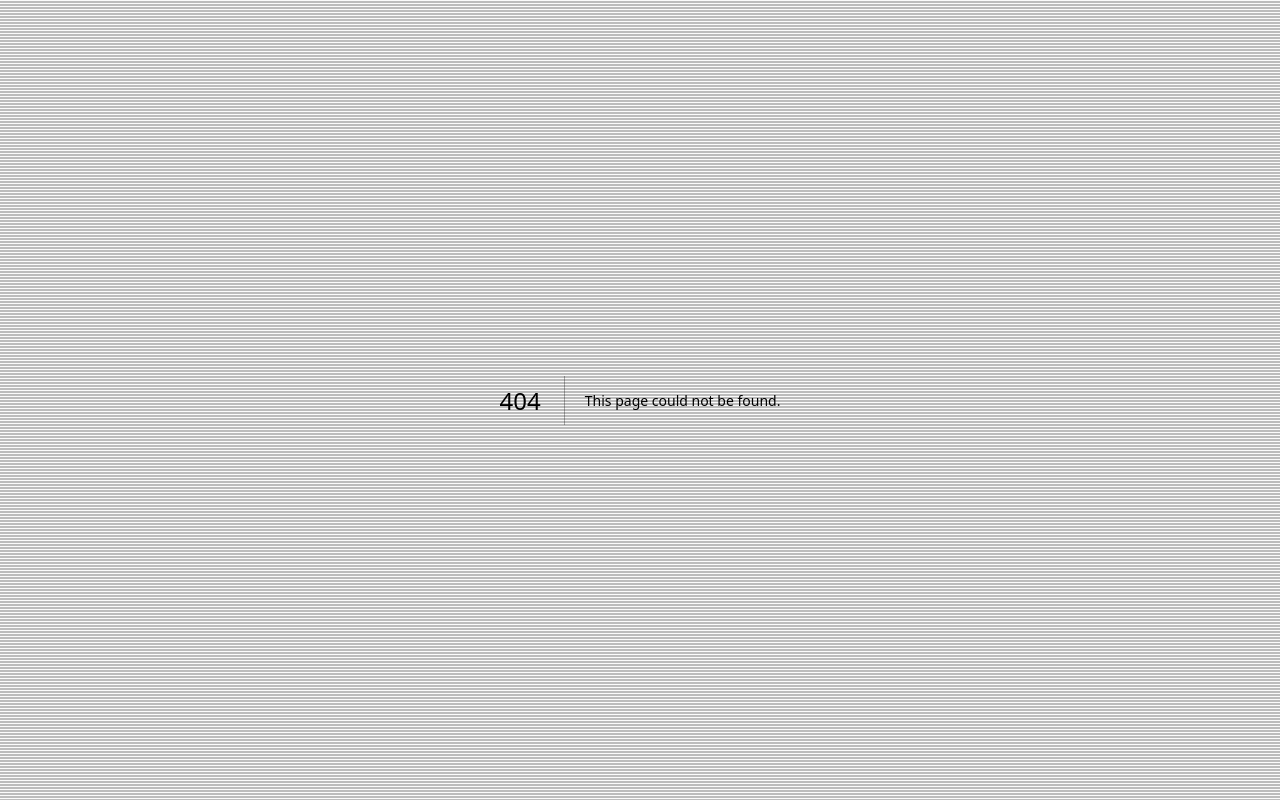
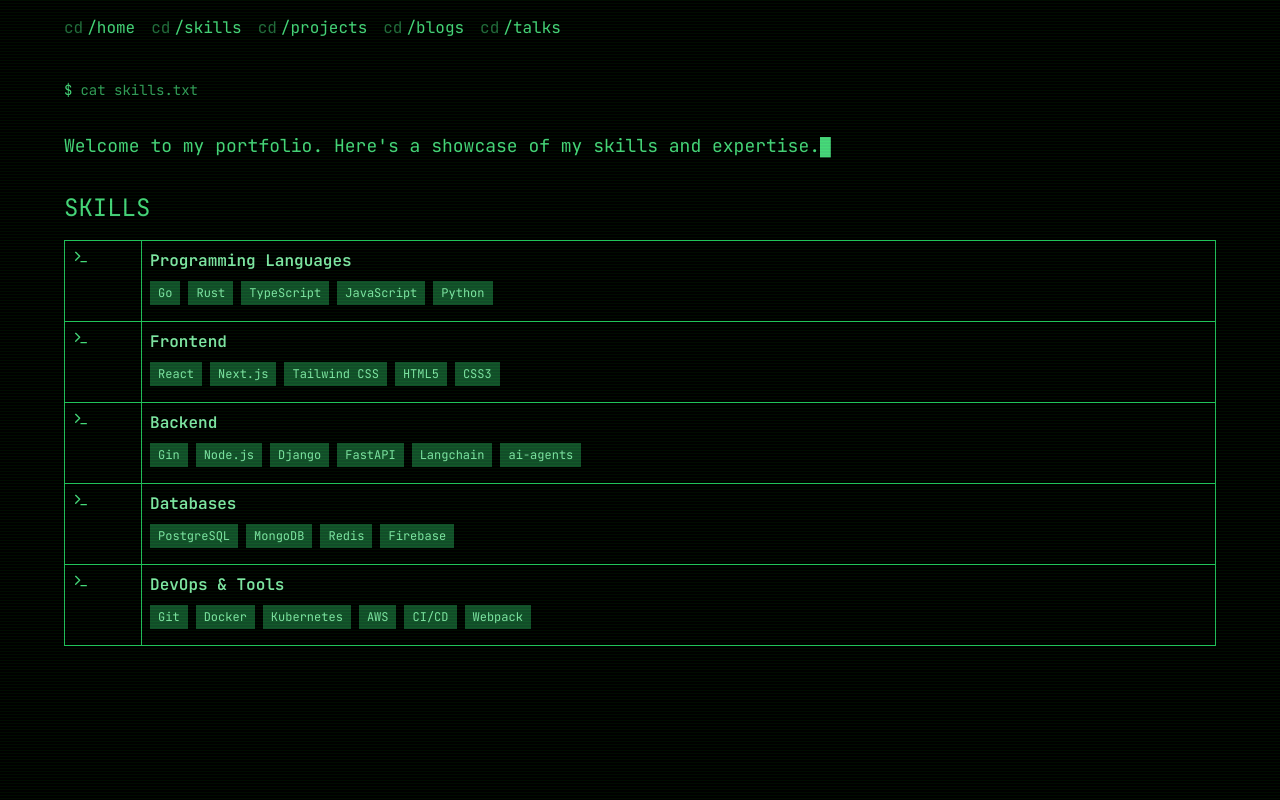
Before and after one commit to pratik-codes/Portfolios, a Next.js app: page /skills in a window 1280 px wide. Before the commit this address had no page. Built offline with nearby package versions, Linux system fonts and the light colour scheme.

Commit message:
added skills section

```diff
--- a/app/components/home/hero.tsx
+++ b/app/components/home/hero.tsx
@@ -29,7 +29,7 @@
   }, []);
 
   return (
-    <div className="text-green-500 font-mono flex justify-center max-w-6xl  mx-auto min-h-screen p-4">
+    <div className="text-green-500 font-mono flex justify-center max-w-6xl  mx-auto min-h-full p-4">
       <div className="mt-6 w-full">
         <div className="mb-4 flex items-center space-x-2 text-sm">
           <span className="text-green-400">$</span>
@@ -53,7 +53,8 @@
             <h1 className="text-2xl mt-4">
               {typedGreeting}
               <span
-                className={cursorVisible ? "opacity-100 ml-1" : "opacity-0"}>
+                className={cursorVisible ? "opacity-100 ml-1" : "opacity-0"}
+              >
                 █
               </span>
             </h1>
@@ -65,19 +66,20 @@
                     <Link
                       target="_blank"
                       href="https://x.com/pratikcodes_"
-                      className="hover:text-green-400 hover:underline">
+                      className="hover:text-green-400 hover:underline"
+                    >
                       {PortfolioData.contact.twitter}
                     </Link>
                     ]
                   </p>
                   <p>[discord: {PortfolioData.contact.discord}]</p>
                   <p>
-                    [github:
-                      {" "}
+                    [github:{" "}
                     <Link
                       target="_blank"
                       href="https://github.com/pratik-codes/"
-                      className="hover:text-green-400 hover:underline">
+                      className="hover:text-green-400 hover:underline"
+                    >
                       {PortfolioData.contact.github}]
                     </Link>
                   </p>
@@ -86,7 +88,8 @@
                     <Link
                       target="_blank"
                       href="mailto:example@domain.com"
-                      className="hover:text-green-400 hover:underline">
+                      className="hover:text-green-400 hover:underline"
+                    >
                       {PortfolioData.contact.email}
                     </Link>
                     ]
--- a/app/components/navbar.tsx
+++ b/app/components/navbar.tsx
@@ -10,6 +10,9 @@
           <NavItem href="/home" blank={false}>
             home
           </NavItem>
+          <NavItem href="/skills" blank={false}>
+            skills
+          </NavItem>
           <NavItem href="/projects" blank={false}>
             projects
           </NavItem>
@@ -18,9 +21,6 @@
           </NavItem>
           <NavItem href="talks" blank={false}>
             talks
-          </NavItem>
-          <NavItem href="https://cool.tiwaripratik.com/" blank={false}>
-            cool mode
           </NavItem>
         </div>
       </div>
--- a/app/globals.css
+++ b/app/globals.css
@@ -9,7 +9,7 @@
 
 @media (prefers-color-scheme: dark) {
   :root {
-    --background: #0a0a0a;
+    --background: #000000;
     --foreground: #ededed;
   }
 }
@@ -18,7 +18,7 @@
   color: var(--foreground);
   font-family: "JetBrains Mono", monospace;
   /*background: black;*/
-  background: #111;
+  background: #000000;
   overflow: auto;
 }
 
@@ -29,7 +29,11 @@
   left: 0;
   width: 100%;
   height: 100%;
-  background: linear-gradient(rgba(18, 16, 16, 0) 50%, rgba(0, 0, 0, 0.25) 50%);
+  background: linear-gradient(
+    to bottom,
+    rgba(0, 255, 0, 0.05) 50%,
+    rgba(0, 0, 0, 0.05) 50%
+  );
   background-size: 100% 3px;
   pointer-events: none;
   z-index: 10;
--- /dev/null
+++ b/app/skills/page.tsx
@@ -0,0 +1,122 @@
+"use client";
+
+import { Terminal } from "lucide-react";
+import Navbar from "../components/navbar";
+import { useEffect, useState } from "react";
+
+type Skill = {
+  category: string;
+  items: string[];
+};
+
+const skills: Skill[] = [
+  {
+    category: "Programming Languages",
+    items: ["Go", "Rust", "TypeScript", "JavaScript", "Python"],
+  },
+  {
+    category: "Frontend",
+    items: ["React", "Next.js", "Tailwind CSS", "HTML5", "CSS3"],
+  },
+  {
+    category: "Backend",
+    items: ["Gin", "Node.js", "Django", "FastAPI", "Langchain", "ai-agents"],
+  },
+  {
+    category: "Databases",
+    items: ["PostgreSQL", "MongoDB", "Redis", "Firebase"],
+  },
+  {
+    category: "DevOps & Tools",
+    items: ["Git", "Docker", "Kubernetes", "AWS", "CI/CD", "Webpack"],
+  },
+];
+
+export default function Skills() {
+  const [cursorVisible, setCursorVisible] = useState(true);
+  const [typedDescription, setTypedDescription] = useState("");
+
+  useEffect(() => {
+    const interval = setInterval(() => {
+      setCursorVisible((v) => !v);
+    }, 500);
+    return () => clearInterval(interval);
+  }, []);
+
+  useEffect(() => {
+    const description =
+      "Welcome to my portfolio. Here's a showcase of my skills and expertise.";
+    let i = 0;
+    const typingInterval = setInterval(() => {
+      setTypedDescription(description.slice(0, i));
+      i++;
+      if (i > description.length) clearInterval(typingInterval);
+    }, 50);
+    return () => clearInterval(typingInterval);
+  }, []);
+
+  if (!skills || skills.length === 0) {
+    return null;
+  }
+
+  return (
+    <>
+      <Navbar />
+      <div className="mb-8 text-glow max-w-6xl mx-auto text-green-400 mt-6 p-4 md:p-0">
+        <div className="max-w-6xl mx-auto">
+          <div className="flex items-center space-x-2 text-sm mb-8">
+            <span className="text-green-400">$</span>
+            <span className="animate-pulse">cat skills.txt</span>
+          </div>
+
+          <div className="mb-8">
+            <p className="text-lg mb-4">
+              {typedDescription}
+              {cursorVisible ? "█" : " "}
+            </p>
+          </div>
+        </div>
+        <div className="mb-8 text-glow">
+          <h1 className="text-2xl mb-4 text-green-400">SKILLS</h1>
+          <div className="border border-green-500 scan-lines vignette">
+            <table className="w-full">
+              <tbody>
+                {skills.map((skillCategory, index) => (
+                  <tr
+                    key={index}
+                    className={
+                      index !== skills.length - 1
+                        ? "border-b border-green-500"
+                        : ""
+                    }
+                  >
+                    <td className="p-2 border-r border-green-500 align-top">
+                      <Terminal size={16} className="text-green-400" />
+                    </td>
+                    <td className="p-2">
+                      <div className="block hover:bg-green-900/20">
+                        <div className="font-bold text-green-300">
+                          {skillCategory.category}
+                        </div>
+                        <div className="mt-2 flex flex-wrap">
+                          {skillCategory.items.map((skill) => (
+                            <span
+                              key={skill}
+                              className="text-xs mr-2 mb-2 px-2 py-1 bg-green-900 text-green-300"
+                            >
+                              {skill}
+                            </span>
+                          ))}
+                        </div>
+                      </div>
+                    </td>
+                  </tr>
+                ))}
+              </tbody>
+            </table>
+          </div>
+        </div>
+      </div>
+    </>
+  );
+}
```
Also changed, not shown: app/projects/page.tsx (+66 -33 lines).
